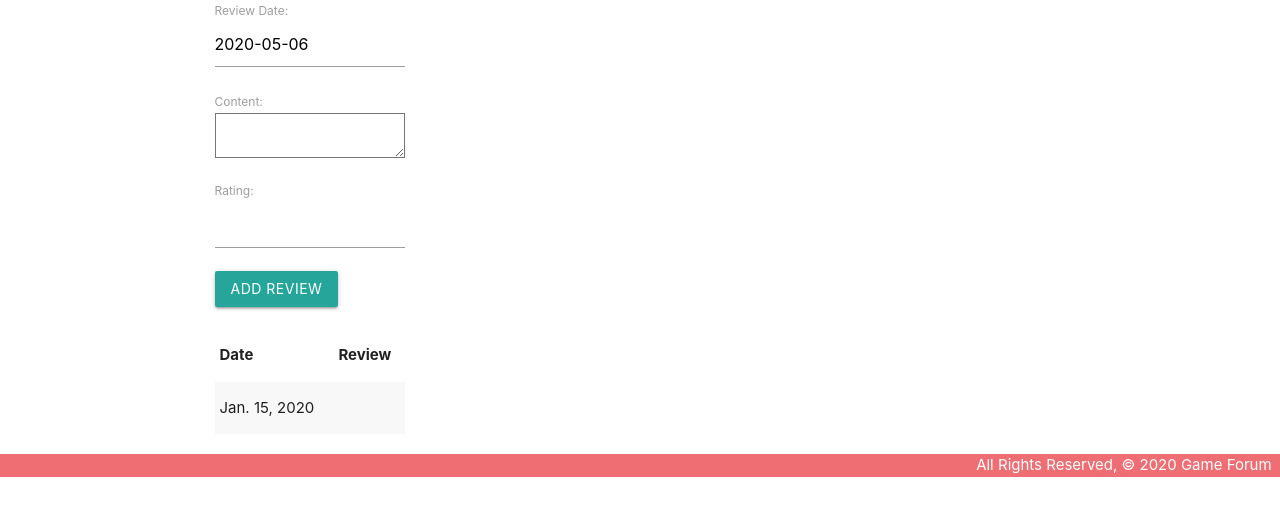
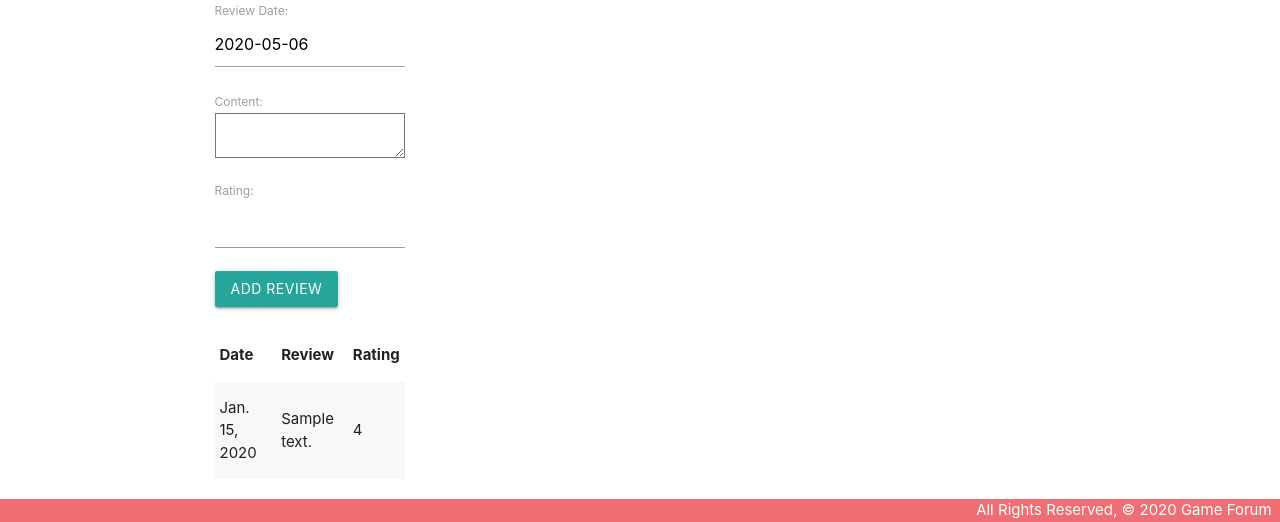
Before and after one commit to IrinaAlcala/game_forum, a Django app: page /games/1/ in a window 1280 px wide. Shown: the part 450-972 px from the top of the page. Before the commit the page ends 927 px from the top, so only its background shows below. Run offline with Django 3.2, Linux system fonts and the light colour scheme; a user stored in the database is signed in; tables that the repository leaves empty hold one stand-in row (values such as "Sample post").

Commit message:
added ratings to show

```diff
--- a/main_app/templates/base.html
+++ b/main_app/templates/base.html
@@ -27,7 +27,7 @@
            {% else %}
           <li><a href="{% url 'login' %}">Log In</a></li>
           <li><a href="{% url 'signup' %}">Sign Up</a></li>
-             {% endif %}
+          {% endif %}
 
         </ul>
       </div>
--- a/main_app/templates/games/detail.html
+++ b/main_app/templates/games/detail.html
@@ -26,13 +26,14 @@
     <br>
       <table class="striped">
         <thead>
-          <tr><th>Date</th><th>Review</th></tr>
+          <tr><th>Date</th><th>Review</th><th>Rating</th></tr>
         </thead>
         <tbody>
           {% for review in game.review_set.all %}
             <tr>
               <td>{{review.date}}</td>
-              <td>{{ review.get_review_display }}</td>
+              <td>{{ review.content }}</td>
+              <td>{{ review.rating }}</td>
             </tr>
           {% endfor %}
         </tbody>
--- a/main_app/views.py
+++ b/main_app/views.py
@@ -73,7 +73,7 @@ def games_detail(request, game_id):
 
 @login_required
 def add_review(request, game_id):
-  form = ReviewForm(request.POST)
+  form = ReviewForm(request.POST, request.FILES)
 
   if form.is_valid():
     # here are the changes with Fred!
```
